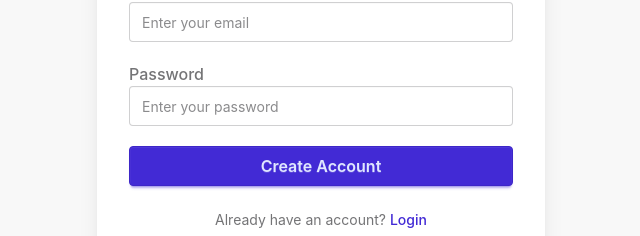
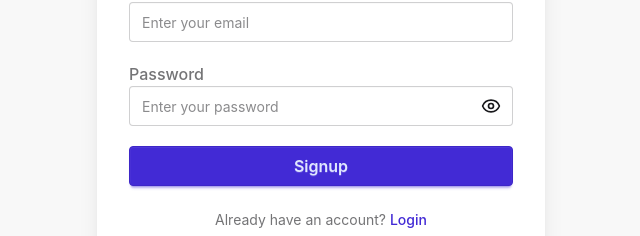
Before and after one commit to Manish-dev3490/code-with-monk-web, a React (Vite) app: page /signup in a window 1280 px wide. Shown: the part 390-626 px from the top of the page, without its empty margins (319-959 px from the left). Built offline with nearby package versions, Linux system fonts and the light colour scheme; no server answers.

Commit message:
feat : aauth relalated functionaliies are implemented

```diff
--- a/package.json
+++ b/package.json
@@ -15,6 +15,7 @@
     "@tailwindcss/vite": "^4.3.3",
     "axios": "^1.20.0",
     "daisyui": "^5.7.28",
+    "lucide-react": "^1.45.0",
     "react": "^19.2.8",
     "react-dom": "^19.2.8",
     "react-hook-form": "^7.87.0",
--- a/src/components/Login.jsx
+++ b/src/components/Login.jsx
@@ -1,7 +1,7 @@
 import { useForm } from "react-hook-form";
 import { zodResolver } from "@hookform/resolvers/zod";
 import { z } from "zod";
-import { useNavigate } from "react-router";
+import { Link, useNavigate } from "react-router";
 import { useDispatch, useSelector } from "react-redux"
 import { useEffect } from "react";
 import { login } from "../store/userSlice";
@@ -125,7 +125,7 @@ const Login = () => {
         <p className="text-center text-sm text-base-content/60 mt-6">
           If you don't have an account signup here?{" "}
           <span className="text-primary font-medium cursor-pointer">
-            Signup
+          <Link to={"/signup"}>Signup</Link>
           </span>
         </p>
 
--- a/src/components/Signup.jsx
+++ b/src/components/Signup.jsx
@@ -2,9 +2,10 @@ import { useForm } from "react-hook-form";
 import { zodResolver } from "@hookform/resolvers/zod";
 import { z } from "zod";
 import { useDispatch, useSelector } from "react-redux"
-import { useNavigate } from "react-router";
+import { Link, useNavigate } from "react-router";
 import { signUpRegister } from "../store/userSlice";
-import { useEffect } from "react";
+import { useEffect, useState } from "react";
+import { Eye, EyeOff } from "lucide-react";
 
 const signUpSchema = z.object({
   firstName: z
@@ -23,6 +24,7 @@ const signUpSchema = z.object({
 
 const Signup = () => {
 
+  const [showPassword, setShowPassword] = useState(false);
   const dispatch = useDispatch();
   const navigate = useNavigate();
 
@@ -37,7 +39,7 @@ const Signup = () => {
   });
 
 
-  const { isAuthenticated } = useSelector((store) => store.user);
+  const { isAuthenticated ,loading} = useSelector((store) => store.user);
 
 
 
@@ -128,13 +130,23 @@ const Signup = () => {
               </span>
             </label>
 
-            <input
-              type="password"
-              placeholder="Enter your password"
-              {...register("password")}
-              className={`input input-bordered w-full ${errors.password ? "input-error" : ""
-                }`}
-            />
+            <div className="relative">
+              <input
+                type={showPassword ? "text" : "password"}
+                placeholder="Enter your password"
+                {...register("password")}
+                className={`input input-bordered w-full pr-10 ${errors.password ? "input-error" : ""
+                  }`}
+              />
+
+              <button
+                type="button"
+                onClick={() => setShowPassword(!showPassword)}
+                className="absolute right-3 top-1/2 -translate-y-1/2"
+              >
+                {showPassword ? <EyeOff size={20} /> : <Eye size={20} />}
+              </button>
+            </div>
 
             {errors.password && (
               <p className="text-error text-sm mt-1">
@@ -147,8 +159,9 @@ const Signup = () => {
           <button
             type="submit"
             className="btn btn-primary w-full text-base"
+            disabled={loading}
           >
-            Create Account
+          {loading?'Signing-Up':'Signup'}
           </button>
 
         </form>
@@ -157,7 +170,8 @@ const Signup = () => {
         <p className="text-center text-sm text-base-content/60 mt-6">
           Already have an account?{" "}
           <span className="text-primary font-medium cursor-pointer">
-            Login
+
+            <Link to={"/login"}>Login</Link>
           </span>
         </p>
 
```
Also changed, not shown: 1 other file (tests, documents, lock files or other folders).
